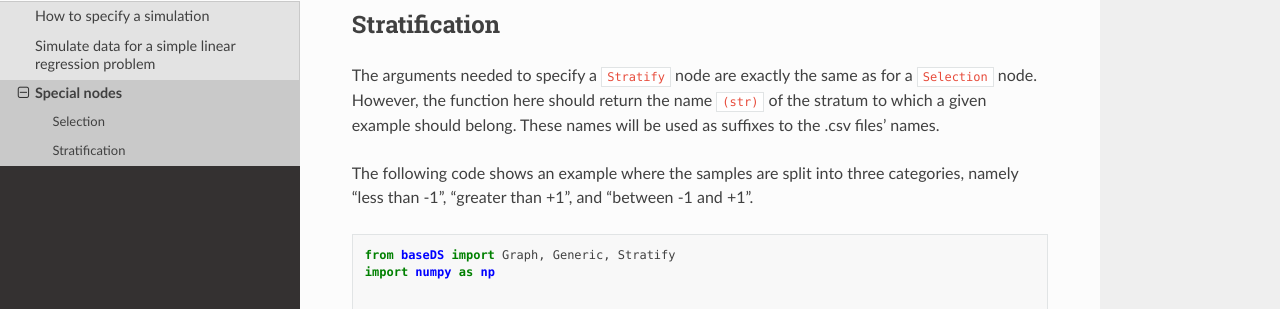
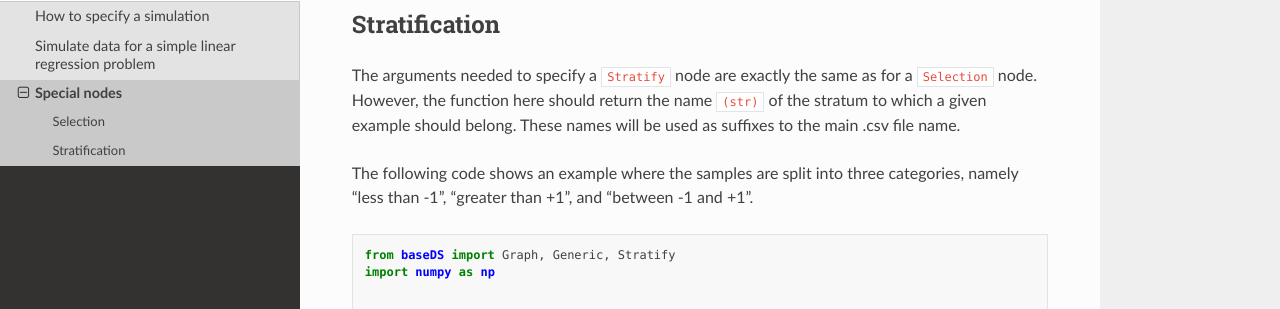
Before and after one commit to uio-bmi/dagsim, a Sphinx documentation site: the page built from docs/source/tutorials/selection_and_stratification.rst, in a window 1280 px wide and 900 px high, scrolled down 1243 px. Shown: the part 167-476 px from the top of the window. Built offline with Sphinx 7.4.7 and the Read the Docs theme 2.0.0, drawn with Linux system fonts in a browser that asks for light colours.

Commit message:
doc update

```diff
--- a/docs/source/tutorials/selection_and_stratification.rst
+++ b/docs/source/tutorials/selection_and_stratification.rst
@@ -56,7 +56,7 @@
 Stratification
 ---------------------------------------------
 
-The arguments needed to specify a :code:`Stratify` node are exactly the same as for a :code:`Selection` node. However, the function here should return the name :code:`(str)` of the stratum to which a given example should belong. These names will be used as suffixes to the .csv files' names.
+The arguments needed to specify a :code:`Stratify` node are exactly the same as for a :code:`Selection` node. However, the function here should return the name :code:`(str)` of the stratum to which a given example should belong. These names will be used as suffixes to the main .csv file name.
 
 .. .. note::
 ..	Note that the names of the strata should be of the data type :code:`str`.
```
